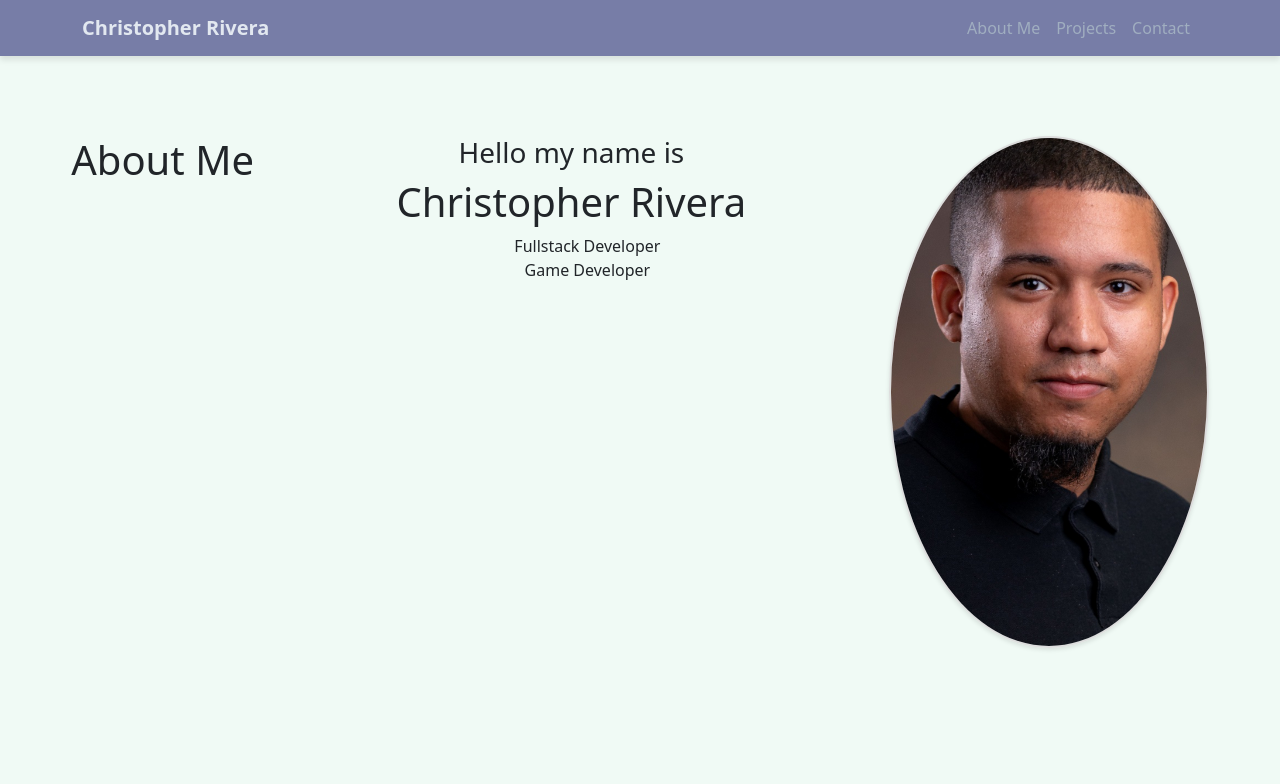
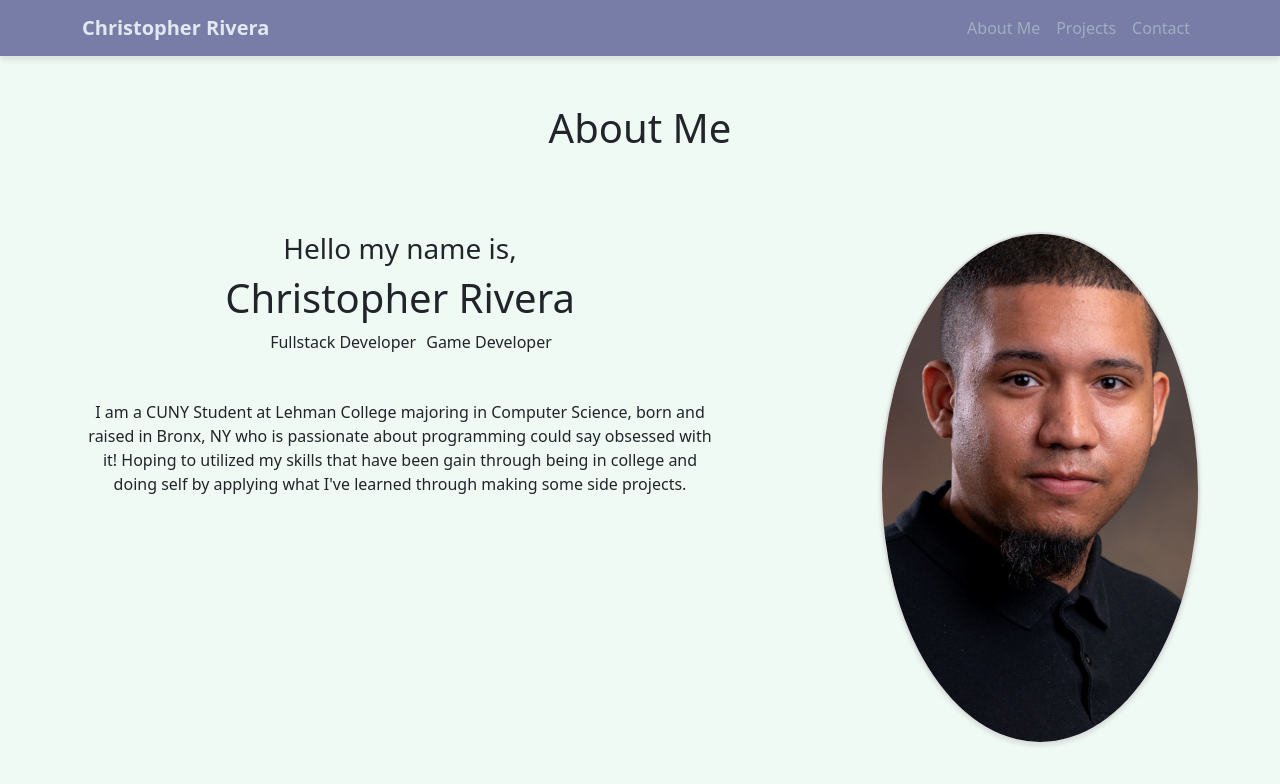
Before and after one commit to crisncris0000/Portfolio, a React (Create React App) app in the folder fe-app/: page / in a window 1280 px wide. Shown: the top 784 px of the page. Built offline with nearby package versions, Linux system fonts and the light colour scheme.

Commit message:
Finished introduction section

```diff
--- a/fe-app/src/components/Intro/Introduction.jsx
+++ b/fe-app/src/components/Intro/Introduction.jsx
@@ -5,20 +5,35 @@ import '../../css/intro.css';
 export default function Introduction() {
   return (
     <>
+      <h1 className="section-title">About Me</h1>
       <div className="introduction">
-        <h1>About Me</h1>
 
        <div className="about-me">
-          <h3>Hello my name is</h3>
+          <h3>Hello my name is,</h3>
           <h1>Christopher Rivera</h1>
-          <ul>
-            <li>Fullstack Developer</li>
-            <li>Game Developer</li>
-          </ul>
+          <div className="title">
+            <ul>
+              <li><h6>Fullstack Developer</h6></li>
+              <li><h6>Game Developer</h6></li>
+            </ul>
+          </div>
+
+          <div className="text">
+            <p>
+              <br />
+              I am a CUNY Student at Lehman College majoring in Computer Science, born and raised in
+              Bronx, NY
+              who is passionate about programming could say obsessed with it! Hoping to utilized my
+              skills that have been gain through being in college and doing self by applying what I've
+              learned through making some side projects.
+            </p>
+          </div>
         </div>
 
-        <div class="circular-image">
-          <img src={ProfilePic} alt="Profile Picture" />
+        <div className="profile-picture">
+          <div class="circular-image">
+            <img src={ProfilePic} alt="Profile Picture" />
+          </div>
         </div>
       </div>
     </>
--- a/fe-app/src/css/intro.css
+++ b/fe-app/src/css/intro.css
@@ -6,12 +6,24 @@
     justify-content: space-around;
 }
 
-.about-me ul{
+.section-title {
+    margin-top: 3rem;
+}
+
+.about-me .title ul{
     list-style: none;
 }
 
+.about-me .title ul li {
+    display: inline-block;
+    margin-right: 10px;
+}
+
+.about-me .text {
+    width: 40rem;
+}
+
 .circular-image {
-
     width: 25vw;
     height: 40vw;
     border-radius: 50%;
```
